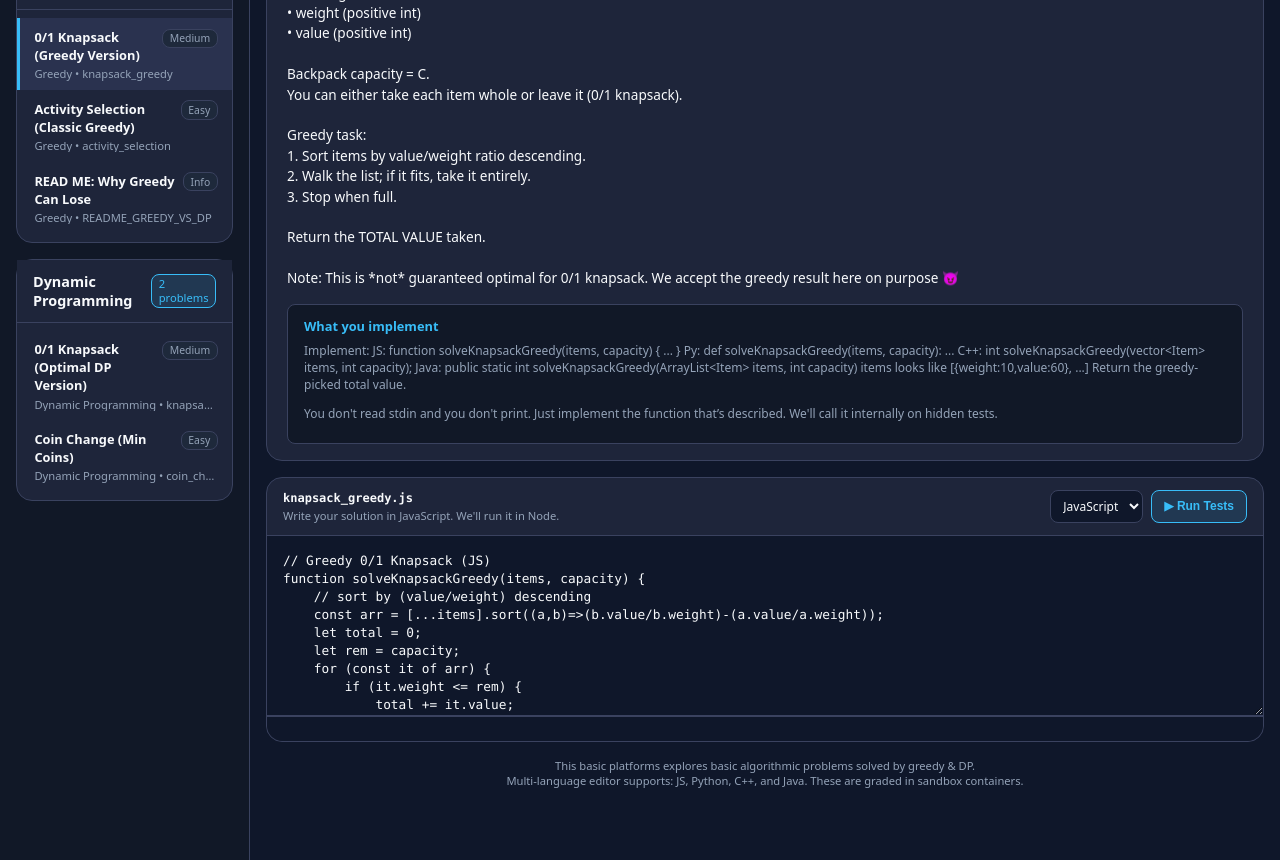
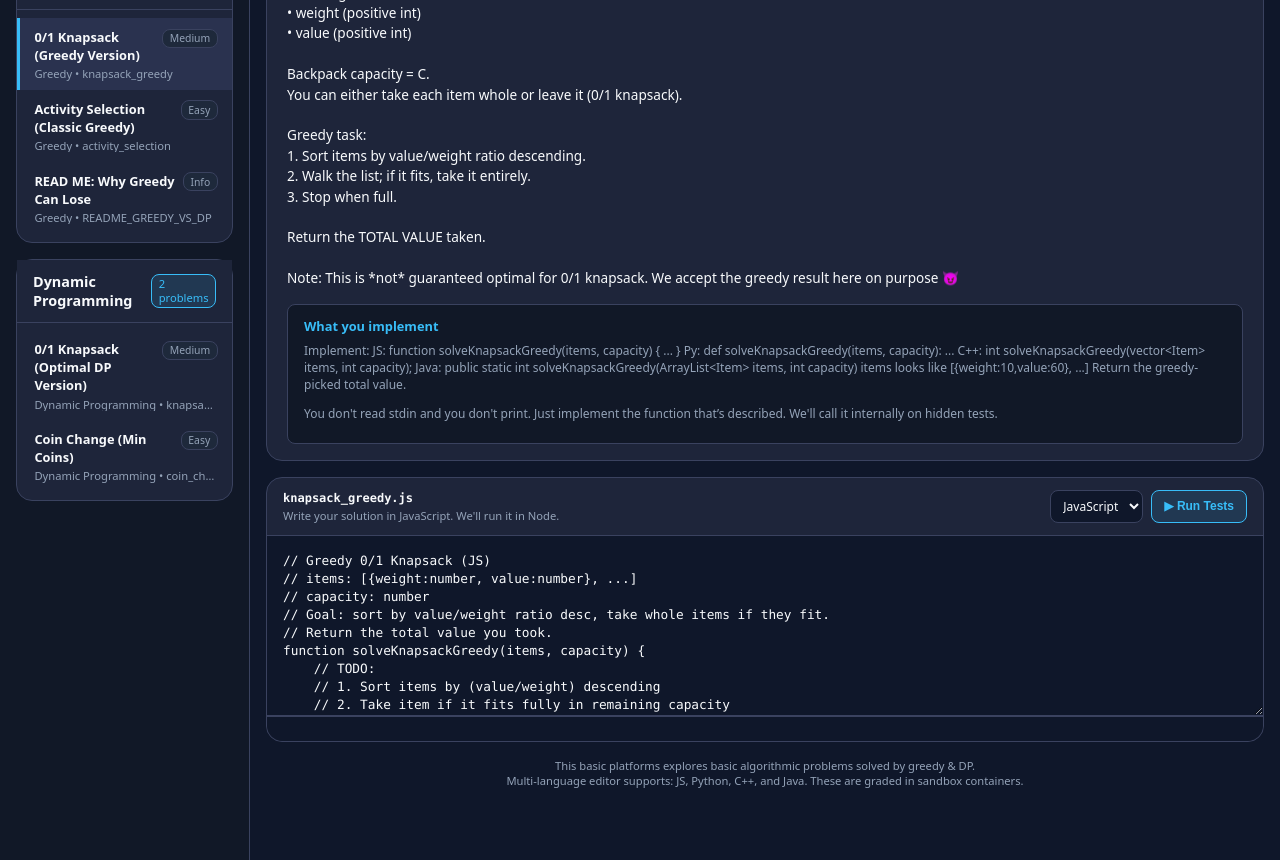
Before and after one commit to novak-99/SDCAlgoArena, a website: page public/index.html in a window 1280 px wide. Shown: the part 109-969 px from the top of the page. Drawn offline with Linux system fonts and the light colour scheme.

```diff
--- a/public/index.html
+++ b/public/index.html
@@ -567,35 +567,38 @@
             starterCode: {
     js:
 `// Greedy 0/1 Knapsack (JS)
+// items: [{weight:number, value:number}, ...]
+// capacity: number
+// Goal: sort by value/weight ratio desc, take whole items if they fit.
+// Return the total value you took.
 function solveKnapsackGreedy(items, capacity) {
-    // sort by (value/weight) descending
-    const arr = [...items].sort((a,b)=>(b.value/b.weight)-(a.value/a.weight));
-    let total = 0;
-    let rem = capacity;
-    for (const it of arr) {
-        if (it.weight <= rem) {
-            total += it.value;
-            rem -= it.weight;
-        }
-    }
-    return total;
+    // TODO:
+    // 1. Sort items by (value/weight) descending
+    // 2. Take item if it fits fully in remaining capacity
+    // 3. Return total value
+    return 0; // placeholder
 }`,
+
     py:
 `# Greedy 0/1 Knapsack (Python)
 # items: [{"weight": int, "value": int}, ...]
 # capacity: int
+# TODO:
+#   1. sort items by value/weight desc
+#   2. take item if it fully fits
+#   3. return total value
 def solveKnapsackGreedy(items, capacity):
-    arr = sorted(items, key=lambda it: it["value"]/it["weight"], reverse=True)
-    total = 0
-    rem = capacity
-    for it in arr:
-        if it["weight"] <= rem:
-            total += it["value"]
-            rem -= it["weight"]
-    return total
+    return 0  # placeholder
 `,
+
     cpp:
 `// Greedy 0/1 Knapsack (C++17)
+// items: list of (weight,value)
+// capacity: max weight you can carry
+// TODO:
+//   1. sort by value/weight ratio (descending)
+//   2. take item if it fits
+//   3. return total value
 #include <vector>
 #include <algorithm>
 using namespace std;
@@ -606,45 +609,29 @@
 };
 
 int solveKnapsackGreedy(vector<Item> items, int capacity) {
-    sort(items.begin(), items.end(), [](const Item &a, const Item &b){
-        return (double)a.value/a.weight > (double)b.value/b.weight;
-    });
-    int total = 0;
-    int rem = capacity;
-    for (auto &it : items) {
-        if (it.weight <= rem) {
-            total += it.value;
-            rem -= it.weight;
-        }
-    }
-    return total;
+    // TODO implement greedy ratio pick
+    return 0; // placeholder
 }
 `,
+
     java:
 `import java.util.*;
 
+// Represents one item (weight, value)
 class Item {
     int weight;
     int value;
-    Item(int w, int v){ this.weight=w; this.value=v; }
+    Item(int w, int v){ this.weight = w; this.value = v; }
 }
 
 public class Solution {
-    // Return greedy ratio-descending packed value
+    // Greedy 0/1 Knapsack:
+    // 1. Sort by value/weight ratio descending
+    // 2. Take item if it fits with remaining capacity
+    // 3. Return total value taken
     public static int solveKnapsackGreedy(ArrayList<Item> items, int capacity) {
-        items.sort((a,b)->Double.compare(
-            (double)b.value/b.weight,
-            (double)a.value/a.weight
-        ));
-        int total = 0;
-        int rem = capacity;
-        for (Item it : items) {
-            if (it.weight <= rem) {
-                total += it.value;
-                rem -= it.weight;
-            }
-        }
-        return total;
+        // TODO implement greedy ratio pick
+        return 0; // placeholder
     }
 }
 `
@@ -683,30 +670,27 @@
             starterCode: {
     js:
 `// Activity Selection (JS)
+// intervals: [{start:number, end:number}, ...]
+// Return the max # of non-overlapping intervals.
+// Greedy idea: sort by end time, pick whenever it doesn't overlap.
 function solveActivitySelection(intervals) {
-    const arr = [...intervals].sort((a,b)=>a.end-b.end);
-    let count = 0;
-    let lastEnd = -Infinity;
-    for (const iv of arr) {
-        if (iv.start >= lastEnd) {
-            count++;
-            lastEnd = iv.end;
-        }
-    }
-    return count;
+    // TODO:
+    // 1. sort by end
+    // 2. greedily pick compatible intervals
+    return 0; // placeholder
 }`,
+
     py:
 `# Activity Selection (Python)
+# intervals: [{"start":int,"end":int}, ...]
+# Return max number of non-overlapping intervals.
 def solveActivitySelection(intervals):
-    arr = sorted(intervals, key=lambda iv: iv["end"])
-    count = 0
-    last_end = float("-inf")
-    for iv in arr:
-        if iv["start"] >= last_end:
-            count += 1
-            last_end = iv["end"]
-    return count
+    # TODO:
+    # 1. sort by "end"
+    # 2. greedily choose non-overlapping
+    return 0  # placeholder
 `,
+
     cpp:
 `// Activity Selection (C++17)
 #include <vector>
@@ -718,41 +702,31 @@
     int end;
 };
 
+// Return max number of non-overlapping intervals.
+// TODO:
+//   1. sort by end
+//   2. greedily pick non-overlapping
 int solveActivitySelection(vector<Interval> intervals) {
-    sort(intervals.begin(), intervals.end(),
-         [](const Interval&a,const Interval&b){return a.end<b.end;});
-    int count=0;
-    int lastEnd = -1000000000;
-    for (auto &iv : intervals) {
-        if (iv.start >= lastEnd) {
-            count++;
-            lastEnd = iv.end;
-        }
-    }
-    return count;
+    return 0; // placeholder
 }
 `,
+
     java:
 `import java.util.*;
 
 class Interval {
     int start;
     int end;
-    Interval(int s,int e){ this.start=s; this.end=e; }
+    Interval(int s,int e){ this.start = s; this.end = e; }
 }
 
 public class Solution {
+    // Return max # of non-overlapping intervals.
+    // TODO:
+    //   1. sort by end
+    //   2. greedily take next compatible interval
     public static int solveActivitySelection(ArrayList<Interval> intervals) {
-        intervals.sort((a,b)->Integer.compare(a.end,b.end));
-        int count = 0;
-        int lastEnd = Integer.MIN_VALUE;
-        for (Interval iv : intervals) {
-            if (iv.start >= lastEnd) {
-                count++;
-                lastEnd = iv.end;
-            }
-        }
-        return count;
+        return 0; // placeholder
     }
 }
 `
@@ -822,25 +796,28 @@
             starterCode: {
     js:
 `// Optimal 0/1 Knapsack (JS)
+// items: [{weight:number,value:number}, ...]
+// capacity: number
+// Return the TRUE optimal max value using DP.
 function solveKnapsackOptimal(items, capacity) {
-    const dp = new Array(capacity+1).fill(0);
-    for (const it of items) {
-        for (let w = capacity; w >= it.weight; w--) {
-            dp[w] = Math.max(dp[w], dp[w - it.weight] + it.value);
-        }
-    }
-    return dp[capacity];
+    // TODO:
+    // dp[w] = best we can do with capacity w so far
+    // for each item:
+    //   loop w downward
+    //   update dp[w] = max(dp[w], dp[w-weight]+value)
+    return 0; // placeholder
 }`,
+
     py:
 `# Optimal 0/1 Knapsack (Python)
+# items: [{"weight":int,"value":int}, ...]
+# capacity: int
+# TODO:
+#   classic 1D DP where each item can be used at most once
 def solveKnapsackOptimal(items, capacity):
-    dp = [0]*(capacity+1)
-    for it in items:
-        wgt = it["weight"]; val = it["value"]
-        for w in range(capacity, wgt-1, -1):
-            dp[w] = max(dp[w], dp[w - wgt] + val)
-    return dp[capacity]
+    return 0  # placeholder
 `,
+
     cpp:
 `// Optimal 0/1 Knapsack (C++17)
 #include <vector>
@@ -852,34 +829,31 @@
     int value;
 };
 
+// Return the optimal max value.
+// TODO 1D DP over capacity (go backwards for each item)
 int solveKnapsackOptimal(vector<Item> items, int capacity) {
-    vector<int> dp(capacity+1,0);
-    for (auto &it : items) {
-        for (int w = capacity; w >= it.weight; --w) {
-            dp[w] = max(dp[w], dp[w - it.weight] + it.value);
-        }
-    }
-    return dp[capacity];
+    return 0; // placeholder
 }
 `,
+
     java:
 `import java.util.*;
 
 class Item {
     int weight;
     int value;
-    Item(int w,int v){ this.weight=w; this.value=v; }
+    Item(int w,int v){ this.weight = w; this.value = v; }
 }
 
 public class Solution {
+    // Return the optimal knapsack value using 0/1 DP.
+    // Hints:
+    //   int[] dp = new int[capacity+1];
+    //   for each item:
+    //     for w from capacity down to item.weight:
+    //        dp[w] = max(dp[w], dp[w-item.weight] + item.value)
     public static int solveKnapsackOptimal(ArrayList<Item> items, int capacity) {
-        int[] dp = new int[capacity+1];
-        for (Item it : items) {
-            for (int w = capacity; w >= it.weight; w--) {
-                dp[w] = Math.max(dp[w], dp[w - it.weight] + it.value);
-            }
-        }
-        return dp[capacity];
+        return 0; // placeholder
     }
 }
 `
@@ -918,68 +892,61 @@
             starterCode: {
     js:
 `// Coin Change (JS)
+// coins: number[]
+// amount: number
+// Return min #coins to make amount, or -1 if impossible.
 function solveCoinChange(coins, amount) {
-    const INF = 1e9;
-    const dp = new Array(amount+1).fill(INF);
-    dp[0] = 0;
-    for (let a=1; a<=amount; a++) {
-        for (const c of coins) {
-            if (c <= a) {
-                dp[a] = Math.min(dp[a], dp[a-c] + 1);
-            }
-        }
-    }
-    return dp[amount] >= INF ? -1 : dp[amount];
+    // TODO:
+    // dp[x] = fewest coins to make x
+    // init dp[0] = 0, others big
+    // try all coins
+    return -1; // placeholder
 }`,
+
     py:
 `# Coin Change (Python)
+# coins: list[int]
+# amount: int
+# Return min #coins to make amount, or -1 if impossible.
 def solveCoinChange(coins, amount):
-    INF = 10**9
-    dp = [INF]*(amount+1)
-    dp[0] = 0
-    for a in range(1, amount+1):
-        for c in coins:
-            if c <= a:
-                dp[a] = min(dp[a], dp[a-c] + 1)
-    return -1 if dp[amount] >= INF else dp[amount]
+    # TODO:
+    # dp[x] = fewest coins to make x
+    # dp[0] = 0
+    # others INF
+    return -1  # placeholder
 `,
+
     cpp:
 `// Coin Change (C++17)
+// coins: vector<int>
+// amount: int
+// Return min #coins to make amount or -1.
 #include <vector>
 #include <algorithm>
 using namespace std;
 
 int solveCoinChange(vector<int> coins, int amount) {
-    const int INF = 1000000000;
-    vector<int> dp(amount+1, INF);
-    dp[0] = 0;
-    for (int a=1; a<=amount; ++a){
-        for (int c : coins){
-            if (c <= a){
-                dp[a] = min(dp[a], dp[a-c] + 1);
-            }
-        }
-    }
-    return (dp[amount] >= INF) ? -1 : dp[amount];
+    // TODO:
+    // dp[0]=0, others big
+    // dp[a] = min(dp[a], dp[a-c]+1)
+    return -1; // placeholder
 }
 `,
+
     java:
 `import java.util.*;
 
 public class Solution {
+    // Return min #coins to make amount, or -1 if impossible.
+    // Hint:
+    //   int[] dp = new int[amount+1];
+    //   Arrays.fill(dp, INF);
+    //   dp[0] = 0;
+    //   for a in 1..amount:
+    //     for each coin:
+    //       dp[a] = min(dp[a], dp[a-coin] + 1)
     public static int solveCoinChange(int[] coins, int amount) {
-        final int INF = 1000000000;
-        int[] dp = new int[amount+1];
-        Arrays.fill(dp, INF);
-        dp[0] = 0;
-        for (int a=1; a<=amount; a++){
-            for (int c: coins){
-                if (c <= a){
-                    dp[a] = Math.min(dp[a], dp[a-c] + 1);
-                }
-            }
-        }
-        return dp[amount] >= INF ? -1 : dp[amount];
+        return -1; // placeholder
     }
 }
 `
```
Lines whose indentation alone changed are shown as unchanged.
